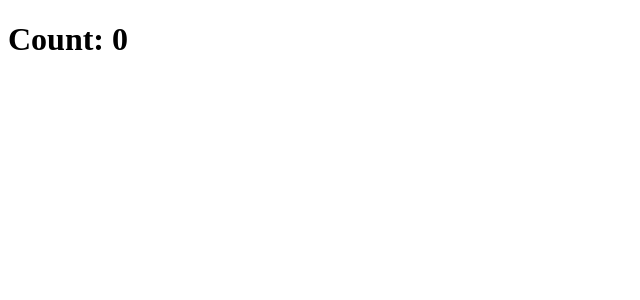
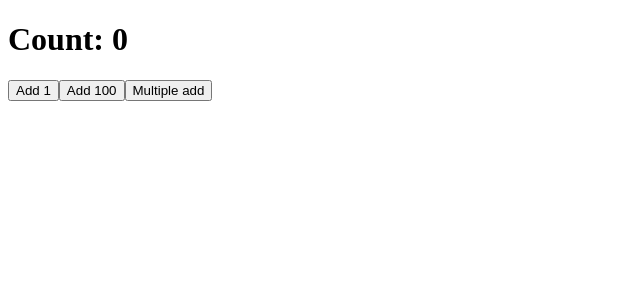
Before and after one commit to mate-academy/react_counter, a React (Create React App) app: page / in a window 1280 px wide. Shown: the top 300 px of the page, without its empty margins (0-640 px from the left). Built offline with nearby package versions, Linux system fonts and the light colour scheme; the HTML template or start-up script is replaced by a standard one.

Commit message:
Solution

```diff
--- a/src/App.js
+++ b/src/App.js
@@ -1,16 +1,12 @@
+/* eslint-disable react/prefer-stateless-function */
 import React from 'react';
+import Counter from './Counter';
 import './App.scss';
 
 class App extends React.Component {
-  addOne = () => {};
-
-  add100 = () => {};
-
-  increase = () => {};
-
   render() {
     return (
-      <h1>Count: 0</h1>
+      <Counter />
     );
   }
 }
--- /dev/null
+++ b/src/Counter.jsx
@@ -0,0 +1,51 @@
+import React from 'react';
+
+class Counter extends React.Component {
+  state = {
+    count: 0,
+  };
+
+  addOne = () => {
+    this.setState(state => ({
+      count: state.count + 1,
+    }));
+  };
+
+  add100 = () => {
+    this.setState(state => ({
+      count: state.count + 100,
+    }));
+  };
+
+  increase = () => {
+    const { count } = this.state;
+
+    // eslint-disable-next-line no-unused-expressions
+    Number.isInteger(count / 5)
+      ? (this.add100(), this.addOne())
+      : this.addOne();
+  };
+
+  render() {
+    const { count } = this.state;
+
+    return (
+      <>
+        <h1>
+          {`Count: ${count}`}
+        </h1>
+        <button type="button" onClick={this.addOne}>
+          Add 1
+        </button>
+        <button type="button" onClick={this.add100}>
+          Add 100
+        </button>
+        <button type="button" onClick={this.increase}>
+          Multiple add
+        </button>
+      </>
+    );
+  }
+}
+
+export default Counter;
```
